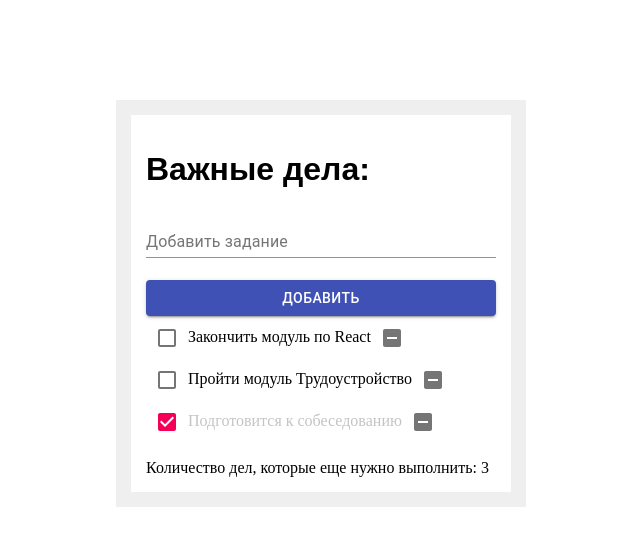
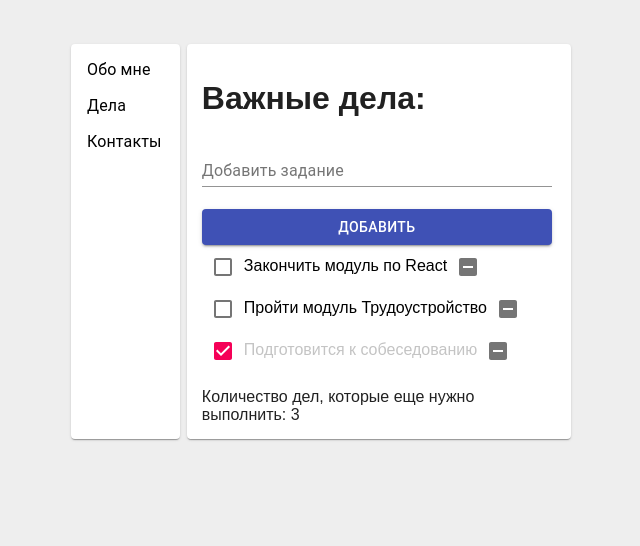
Before and after one commit to WebHeroSchool/todo-react, a React (Create React App) app: page /todo in a window 1280 px wide. Shown: the top 546 px of the page, without its empty margins (319-959 px from the left). Built offline with nearby package versions, Linux system fonts and the light colour scheme.

Commit message:
reactRouter

```diff
--- a/package.json
+++ b/package.json
@@ -8,6 +8,7 @@
     "@testing-library/user-event": "^7.2.1",
     "react": "^16.13.1",
     "react-dom": "^16.13.1",
+    "react-router-dom": "^5.2.0",
     "react-scripts": "3.4.1"
   },
   "scripts": {
--- /dev/null
+++ b/src/components/About/About.js
@@ -0,0 +1,7 @@
+import React from 'react';
+
+const About = () => (<div>
+  <h1>Обо мне</h1>
+</div>);
+
+export default About;
--- a/src/components/App/App.js
+++ b/src/components/App/App.js
@@ -1,100 +1,32 @@
 import React, { useState, useEffect } from 'react';
-import InputItem from '../InputItem/InputItem';
-import ItemList from '../ItemList/ItemList';
-import Footer from '../Footer/Footer';
+import {BrowserRouter as Router, Route, Link} from 'react-router-dom';
+import Card from '@material-ui/core/Card';
+import MenuItem from '@material-ui/core/MenuItem';
+import MenuList from '@material-ui/core/MenuList';
+
+import Todo from '../Todo/Todo';
+import About from '../About/About';
+import Contacts from '../Contacts/Contacts';
+
 import styles from './App.module.css';
 
 
+const App = () => (<Router>
+  <div className={styles.wrap}>
+    <Card className={styles.sidebar}>
+      <MenuList>
+        <Link className={styles.link} to='/'><MenuItem>Обо мне</MenuItem></Link>
+        <Link className={styles.link} to='/todo'><MenuItem>Дела</MenuItem></Link>
+        <Link className={styles.link} to='/contacts'><MenuItem>Контакты</MenuItem></Link>
+      </MenuList>
+    </Card>
 
-const App = () => {
-  const initialState = {
-    tasks: [
-      {
-        value: 'Закончить модуль по React',
-        isDone: false,
-        id: 1
-      },
-      {
-        value: 'Пройти модуль Трудоустройство',
-        isDone: false,
-        id: 2
-      },
-      {
-        value: 'Подготовится к собеседованию',
-        isDone: true,
-        id: 3
-      }
-    ],
-    count: 3,
-    error: false,
-    helperText: ""
-  };
-
-  const [tasks, setTasks] = useState(initialState.tasks);
-  const [count, setCount] = useState(initialState.count);
-  const [error, setError] = useState(initialState.error);
-  const [helperText, setHelperText] = useState(initialState.helperText);
-
-  // eslint-disable-next-line no-console
-  useEffect(() => {console.log("componentDidMount");}, []);
-  // eslint-disable-next-line no-console
-  useEffect(() => {console.log("componentDidUpdate");});
-
-  const onClickDone = (id) => {
-    const newTaskList = tasks.map((task) => {
-      const newTask = { ...task };
-
-      if (task.id === id) {
-        newTask.isDone = !task.isDone;
-      }
-
-      return newTask;
-    });
-    setTasks(newTaskList);
-  };
-
-  const onClickDelete = (id) => {
-    const newTaskList = tasks.filter((task) => {
-      return task.id !== id;
-    });
-    setTasks(newTaskList);
-    setCount((count) => count - 1);
-  };
-
-  const onClickAdd = (value) => {
-    if (value !== "") {
-      const newTasks = [
-        ...tasks,
-        {
-          value,
-          isDone: false,
-          id: count + 1
-        }
-      ];
-      setTasks(newTasks);
-      setCount((count) => count + 1);
-      setError((error) => error = false);
-      setHelperText((helperText) => helperText = "");
-    } else {
-      setError((error) => error = true);
-      setHelperText((helperText) => helperText = "Пустое поле");
-    }
-  };
-
-  return (<div className={styles.wrap}>
-    <h1 className={styles.title}>Важные дела:</h1>
-    <InputItem
-      onClickAdd={onClickAdd}
-      error={error}
-      helperText={helperText}
-    />
-    <ItemList
-      tasks={tasks}
-      onClickDone={onClickDone}
-      onClickDelete={onClickDelete}
-    />
-    <Footer count={count} />
-  </div>)
-};
+    <Card className={styles.content}>
+      <Route path='/' exact component={About} />
+      <Route path='/todo' component={Todo} />
+      <Route path='/contacts' component={Contacts} />
+    </Card>
+  </div>
+</Router>);
 
 export default App;
--- a/src/components/App/App.module.css
+++ b/src/components/App/App.module.css
@@ -1,11 +1,26 @@
-.wrap {
-  margin: auto;
-  margin-top: 100px;
-  width: 350px;
-  border: 15px solid #efefef;
-  padding: 15px;
+body {
+  padding-top: 36px;
+  background: #eee;
+  font-family: Arial, Helvetica, sans-serif;
 }
 
-.title {
-  font-family: Arial, Helvetica, sans-serif;
+.wrap {
+  display: grid;
+  grid-template-areas: "sidebar ... content content";
+  margin: auto;
+  width: 500px;
 }
+
+.sidebar {
+  grid-area: sidebar;
+  margin-right: 5px;
+}
+
+.content {
+  grid-area: content;
+}
+
+.link {
+  text-decoration: none;
+  color: black;
+}
--- /dev/null
+++ b/src/components/Contacts/Contacts.js
@@ -0,0 +1,7 @@
+import React from 'react';
+
+const Contacts = () => (<div>
+  <h1>Контакты</h1>
+</div>);
+
+export default Contacts;
--- /dev/null
+++ b/src/components/Todo/Todo.js
@@ -0,0 +1,100 @@
+import React, { useState, useEffect } from 'react';
+import InputItem from '../InputItem/InputItem';
+import ItemList from '../ItemList/ItemList';
+import Footer from '../Footer/Footer';
+import styles from './Todo.module.css';
+
+
+
+const Todo = () => {
+  const initialState = {
+    tasks: [
+      {
+        value: 'Закончить модуль по React',
+        isDone: false,
+        id: 1
+      },
+      {
+        value: 'Пройти модуль Трудоустройство',
+        isDone: false,
+        id: 2
+      },
+      {
+        value: 'Подготовится к собеседованию',
+        isDone: true,
+        id: 3
+      }
+    ],
+    count: 3,
+    error: false,
+    helperText: ""
+  };
+
+  const [tasks, setTasks] = useState(initialState.tasks);
+  const [count, setCount] = useState(initialState.count);
+  const [error, setError] = useState(initialState.error);
+  const [helperText, setHelperText] = useState(initialState.helperText);
+
+  // eslint-disable-next-line no-console
+  useEffect(() => {console.log("componentDidMount");}, []);
+  // eslint-disable-next-line no-console
+  useEffect(() => {console.log("componentDidUpdate");});
+
+  const onClickDone = (id) => {
+    const newTaskList = tasks.map((task) => {
+      const newTask = { ...task };
+
+      if (task.id === id) {
+        newTask.isDone = !task.isDone;
+      }
+
+      return newTask;
+    });
+    setTasks(newTaskList);
+  };
+
+  const onClickDelete = (id) => {
+    const newTaskList = tasks.filter((task) => {
+      return task.id !== id;
+    });
+    setTasks(newTaskList);
+    setCount((count) => count - 1);
+  };
+
+  const onClickAdd = (value) => {
+    if (value !== "") {
+      const newTasks = [
+        ...tasks,
+        {
+          value,
+          isDone: false,
+          id: count + 1
+        }
+      ];
+      setTasks(newTasks);
+      setCount((count) => count + 1);
+      setError((error) => error = false);
+      setHelperText((helperText) => helperText = "");
+    } else {
+      setError((error) => error = true);
+      setHelperText((helperText) => helperText = "Пустое поле");
+    }
+  };
+
+  return (<div className={styles.wrap}>
+    <h1 className={styles.title}>Важные дела:</h1>
+    <InputItem
+      onClickAdd={onClickAdd}
+      error={error}
+      helperText={helperText}
+    />
+    <ItemList
+      tasks={tasks}
+      onClickDone={onClickDone}
+      onClickDelete={onClickDelete}
+    />
+    <Footer count={count} />
+  </div>)
+};
+
+export default Todo;
--- /dev/null
+++ b/src/components/Todo/Todo.module.css
@@ -0,0 +1,8 @@
+.wrap {
+  width: 350px;
+  padding: 15px;
+}
+
+.title {
+  font-family: Arial, Helvetica, sans-serif;
+}
```
Also changed, not shown: 1 other file (tests, documents, lock files or other folders).
